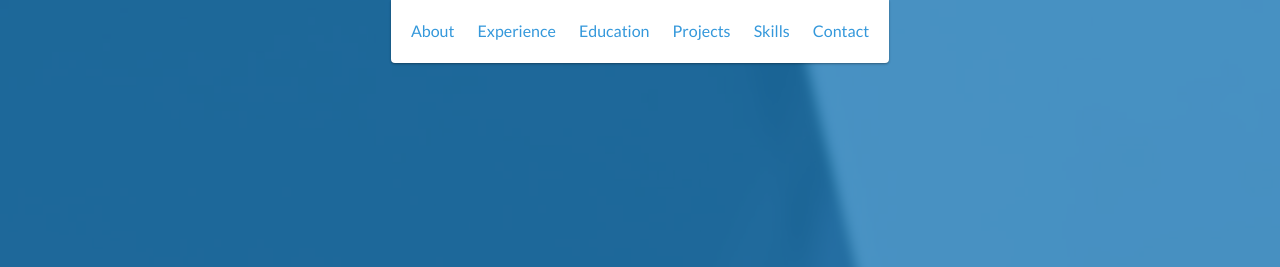
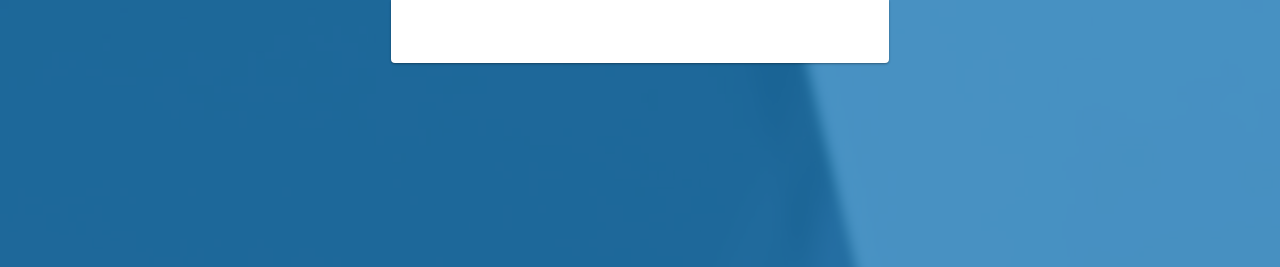
Before and after one commit to shibinvr3/shibinvr3.github.io, a website: page index.html in a window 1280 px wide. Shown: the top 267 px of the page. Drawn offline with nearby package versions, Linux system fonts and the light colour scheme; files that its build step writes are made by us from their sources.

Commit message:
changes for profile

```diff
--- a/index.html
+++ b/index.html
@@ -12,6 +12,7 @@
     <link rel="stylesheet" href="libs/font-awesome/css/font-awesome.min.css">
     <link href="css/bootstrap.min.css" rel="stylesheet">
     <link href="css/styles.css" rel="stylesheet">
+    <link rel="manifest" href="js/manifest.json">
 </head>
 
 <body>
--- a/scss/styles.scss
+++ b/scss/styles.scss
@@ -999,3 +999,6 @@ footer {
     }
 
 }
+li a{
+    color: #ffffff;
+}
```
Also changed, not shown: images/icon_192_192.png (added), js/manifest.json (added), signature_02-02.jpg (deleted).
